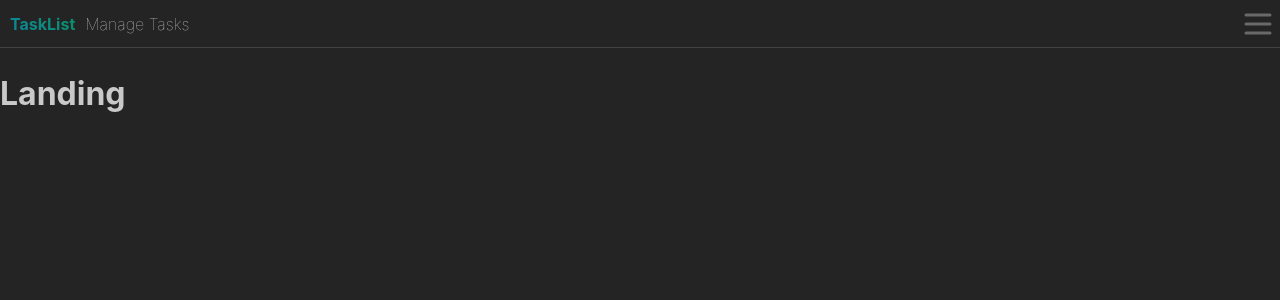
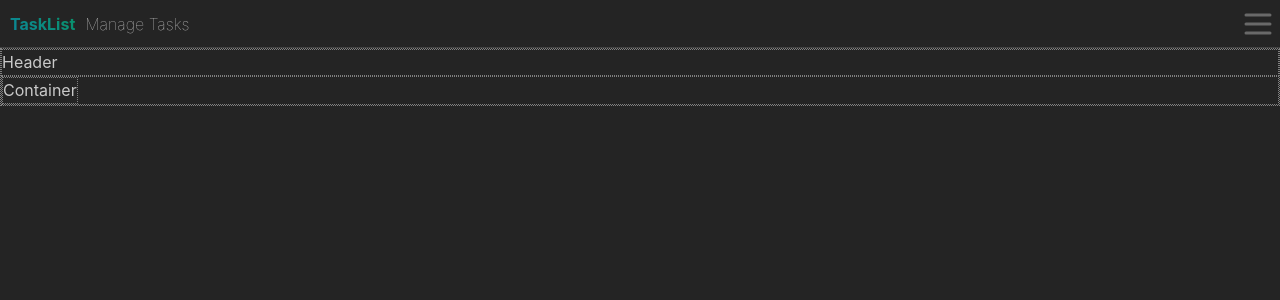
Before and after one commit to DanielSerio/nestjs-react-tasklist, a React (Vite) app in the folder client/: page / in a window 1280 px wide. Shown: the top 300 px of the page. Built offline with nearby package versions, Linux system fonts and the light colour scheme.

Commit message:
added dnd-kit/base component structure setup

```diff
--- a/client/package.json
+++ b/client/package.json
@@ -10,6 +10,8 @@
     "preview": "vite preview"
   },
   "dependencies": {
+    "@dnd-kit/core": "^6.3.1",
+    "@dnd-kit/sortable": "^10.0.0",
     "@mantine/charts": "^8.0.1",
     "@mantine/core": "^8.0.1",
     "@mantine/dates": "^8.0.1",
--- /dev/null
+++ b/client/src/components/kanban/Kanban.tsx
@@ -0,0 +1,14 @@
+import { Box, Flex } from "@mantine/core";
+
+export function Kanban() {
+  return (
+    <Box className="kanban">
+      <Flex className="kanban-inner" direction="column">
+        <Flex>Header</Flex>
+        <Flex>
+          <Box>Container</Box>
+        </Flex>
+      </Flex>
+    </Box>
+  );
+}
--- a/client/src/routes/index.tsx
+++ b/client/src/routes/index.tsx
@@ -1,5 +1,8 @@
+import { Kanban } from "#components/kanban/Kanban";
 import { AppShellMain } from "@mantine/core";
 import { createFileRoute } from "@tanstack/react-router";
+
+import "../styles/export/dashboard.scss";
 
 export const Route = createFileRoute("/")({
   component: RouteComponent,
@@ -8,7 +11,7 @@ export const Route = createFileRoute("/")({
 function RouteComponent() {
   return (
     <AppShellMain>
-      <h1>Landing</h1>
+      <Kanban />
     </AppShellMain>
   );
 }
--- /dev/null
+++ b/client/src/styles/export/dashboard.scss
@@ -0,0 +1 @@
+@forward "../module/kanban";
--- /dev/null
+++ b/client/src/styles/module/kanban/_root.scss
@@ -0,0 +1,5 @@
+.kanban {
+  * {
+    border: 1px dotted grey;
+  }
+}
--- /dev/null
+++ b/client/src/styles/module/kanban/index.scss
@@ -0,0 +1 @@
+@forward "root";
```
Also changed, not shown: 1 other file (tests, documents, lock files or other folders).
